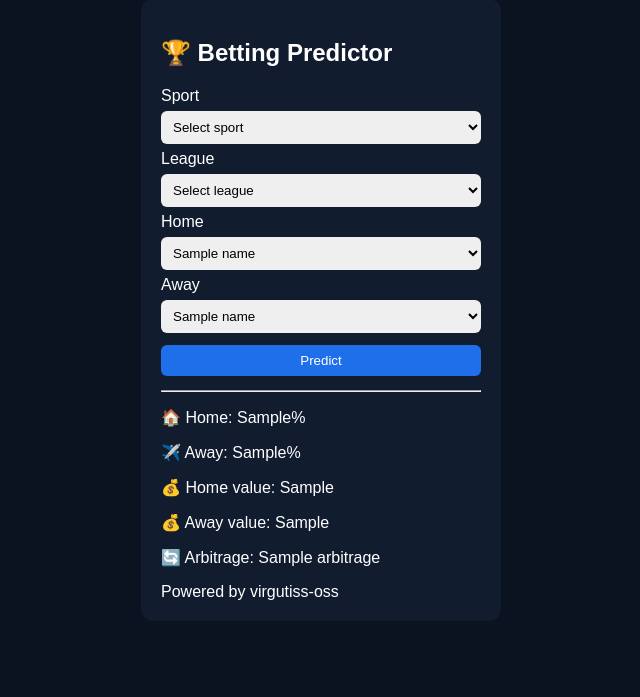
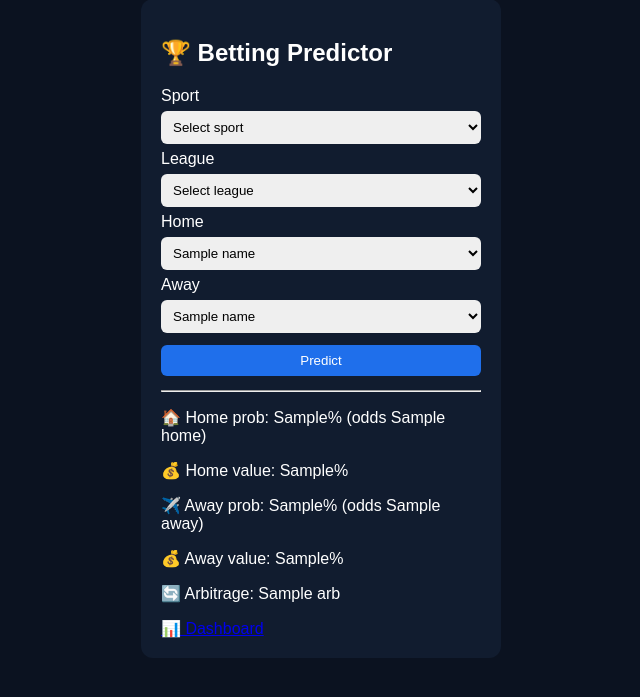
Before and after one commit to virgutiss-oss/betting-predictor, a Flask app: template templates/index.html in a window 1280 px wide. Shown: the part 39-736 px from the top of the page, without its empty margins (319-959 px from the left). Run offline with Flask 3, Linux system fonts and the light colour scheme; the template is opened without the code that fills it: most values are stand-ins (such as "Sample title", 1, 10 or a date in 2020).

Commit message:
Update index.html

```diff
--- a/templates/index.html
+++ b/templates/index.html
@@ -48,18 +48,15 @@
 {% endif %}
 
 </form>
-
 {% if result %}
 <hr>
-<p>🏠 Home: {{result.p_home}}%</p>
-<p>✈️ Away: {{result.p_away}}%</p>
-<p>💰 Home value: {{result.value_home}}</p>
-<p>💰 Away value: {{result.value_away}}</p>
-<p>🔄 Arbitrage: {{result.arbitrage}}</p>
+<p>🏠 Home prob: {{result.p_home}}% (odds {{result.odds.home}})</p>
+<p>💰 Home value: {{result.value_home}}%</p>
+
+<p>✈️ Away prob: {{result.p_away}}% (odds {{result.odds.away}})</p>
+<p>💰 Away value: {{result.value_away}}%</p>
+
+<p>🔄 Arbitrage: {{result.arb}}</p>
+
+<a href="/dashboard">📊 Dashboard</a>
 {% endif %}
-
-<footer>Powered by virgutiss-oss</footer>
-</div>
-
-</body>
-</html>
```
